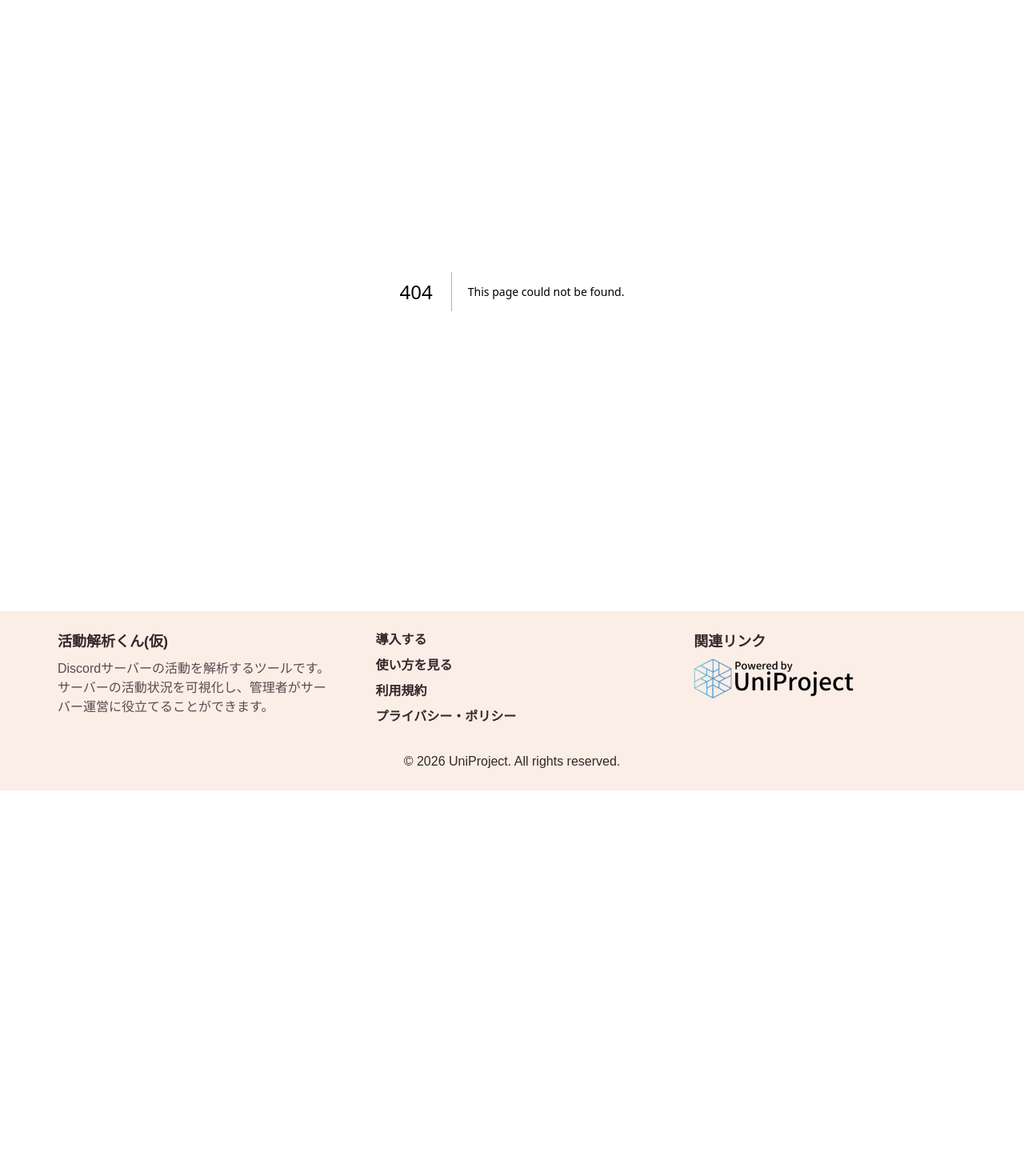
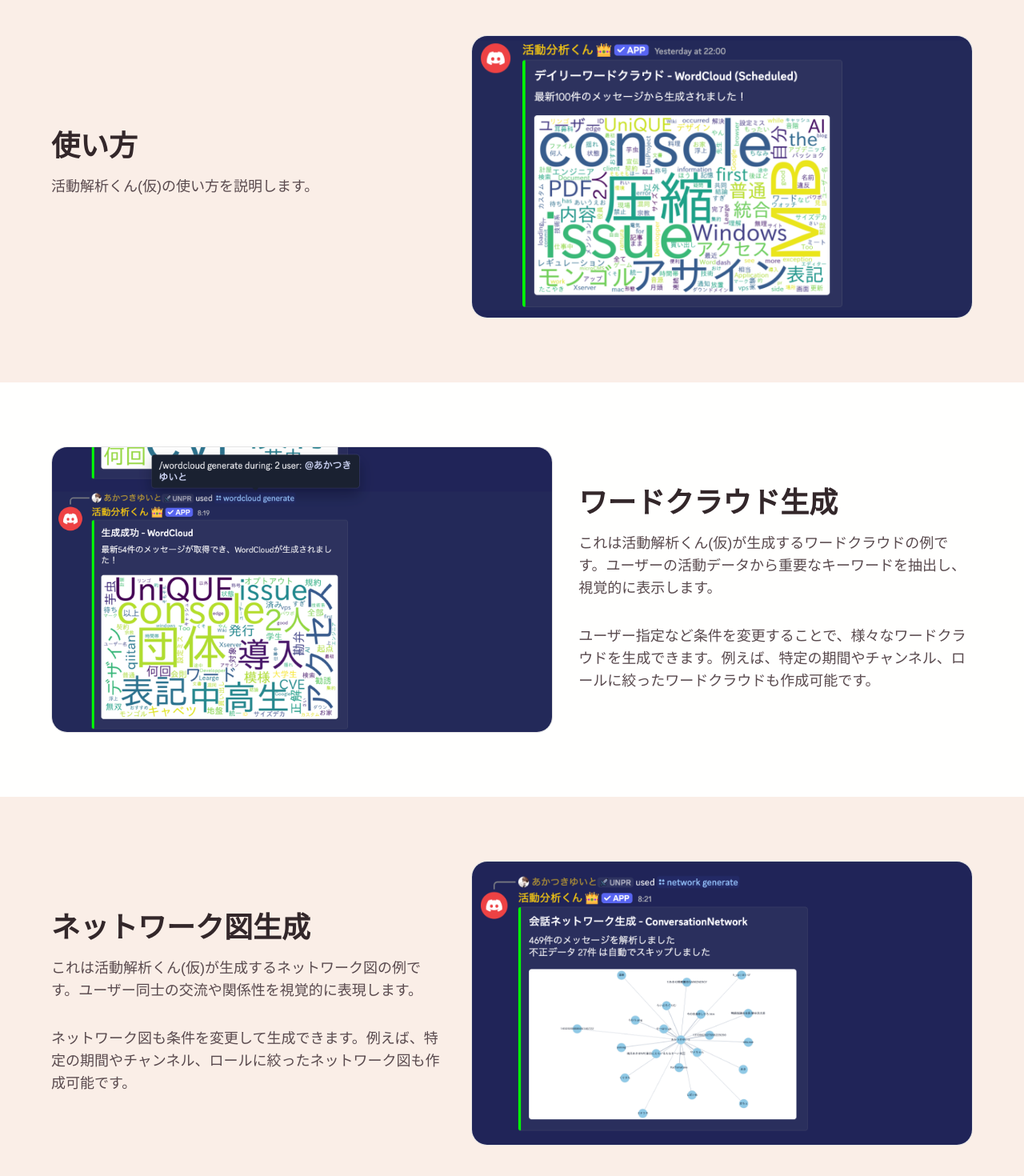
Before and after one commit to UniPro-tech/AnalyzeBotSite, a Next.js app: page /howto in a window 1280 px wide. Before the commit this address had no page. Shown: the part 116-1586 px from the top of the page at 80% size. Before the commit the page ends 1104 px from the top, so only its background shows below. Built offline with nearby package versions, Linux system fonts and the light colour scheme.

Commit message:
Add HowToUse page with detailed usage instructions and examples for 活動解析くん(仮)

```diff
--- /dev/null
+++ b/src/app/howto/page.tsx
@@ -0,0 +1,124 @@
+import Image from "next/image";
+import { HeroStyles, PrimaryStyles } from "@/constants/styles";
+
+export default function HowToUse() {
+  return (
+    <main className="flex min-h-screen flex-col items-center justify-start">
+      <section id="hero" className={HeroStyles.wrapper}>
+        <div className={HeroStyles.layouts.imageSide}>
+          <div className="w-full lg:w-[44%]">
+            <div className="mx-auto max-w-xl text-center lg:mx-0 lg:text-left">
+              <h2 className={`${HeroStyles.headline} mb-4`}>使い方</h2>
+              <p className={`${HeroStyles.paragraph} mb-8`}>
+                活動解析くん(仮)の使い方を説明します。
+              </p>
+            </div>
+          </div>
+
+          <div className="w-full lg:w-[56%]">
+            <div className="relative mx-auto max-w-3xl">
+              <Image
+                src="/imgs/sample/daily_cloud_01.png"
+                alt="How to use"
+                width={1200}
+                height={800}
+                style={{ objectFit: "cover" }}
+                className="w-full h-auto rounded-[20px] border border-black/10 bg-white"
+              />
+            </div>
+          </div>
+        </div>
+      </section>
+      <section id="wordcloud" className={PrimaryStyles.wrapper}>
+        <div className={PrimaryStyles.layouts.imageSide}>
+          <div className="w-full lg:w-[56%]">
+            <div className="relative mx-auto max-w-3xl">
+              <Image
+                src="/imgs/sample/manual_cloud_01.png"
+                alt="Word Cloud Example"
+                width={1200}
+                height={800}
+                style={{ objectFit: "cover" }}
+                className="w-full h-auto rounded-[20px] border border-black/10 bg-white"
+              />
+            </div>
+          </div>
+
+          <div className="w-full lg:w-[44%]">
+            <div className="mx-auto max-w-xl text-center lg:mx-0 lg:text-left">
+              <h2 className={`${PrimaryStyles.headline} mb-4`}>
+                ワードクラウド生成
+              </h2>
+              <p className={`${PrimaryStyles.paragraph} mb-8`}>
+                これは活動解析くん(仮)が生成するワードクラウドの例です。ユーザーの活動データから重要なキーワードを抽出し、視覚的に表示します。
+              </p>
+              <p className={`${PrimaryStyles.paragraph}`}>
+                ユーザー指定など条件を変更することで、様々なワードクラウドを生成できます。例えば、特定の期間やチャンネル、ロールに絞ったワードクラウドも作成可能です。
+              </p>
+            </div>
+          </div>
+        </div>
+      </section>
+      <section className={HeroStyles.wrapper}>
+        <div className={HeroStyles.layouts.imageSide}>
+          <div className="w-full lg:w-[44%]">
+            <div className="mx-auto max-w-xl text-center lg:mx-0 lg:text-left">
+              <h2 className={`${HeroStyles.headline} mb-4`}>
+                ネットワーク図生成
+              </h2>
+              <p className={`${HeroStyles.paragraph} mb-8`}>
+                これは活動解析くん(仮)が生成するネットワーク図の例です。ユーザー同士の交流や関係性を視覚的に表現します。
+              </p>
+              <p className={`${HeroStyles.paragraph}`}>
+                ネットワーク図も条件を変更して生成できます。例えば、特定の期間やチャンネル、ロールに絞ったネットワーク図も作成可能です。
+              </p>
+            </div>
+          </div>
+
+          <div className="w-full lg:w-[56%]">
+            <div className="relative mx-auto max-w-3xl">
+              <Image
+                src="/imgs/sample/manual_network_01.png"
+                alt="Network Graph Example"
+                width={1200}
+                height={800}
+                style={{ objectFit: "cover" }}
+                className="w-full h-auto rounded-[20px] border border-black/10 bg-white"
+              />
+            </div>
+          </div>
+        </div>
+      </section>
+      <section id="scheduled-cloud" className={PrimaryStyles.wrapper}>
+        <div className={PrimaryStyles.layouts.imageSide}>
+          <div className="w-full lg:w-[56%]">
+            <div className="relative mx-auto max-w-3xl">
+              <Image
+                src="/imgs/sample/daily_cloud_01.png"
+                alt="Scheduled Cloud Example"
+                width={1200}
+                height={800}
+                style={{ objectFit: "cover" }}
+                className="w-full h-auto rounded-[20px] border border-black/10 bg-white"
+              />
+            </div>
+          </div>
+
+          <div className="w-full lg:w-[44%]">
+            <div className="mx-auto max-w-xl text-center lg:mx-0 lg:text-left">
+              <h2 className={`${PrimaryStyles.headline} mb-4`}>
+                予約ワードクラウド生成
+              </h2>
+              <p className={`${PrimaryStyles.paragraph} mb-8`}>
+                これは活動解析くん(仮)が生成する予約ワードクラウドの例です。ユーザーが指定した期間に応じて、自動的にワードクラウドが生成されます。
+              </p>
+              <p>
+                毎日生成すれば、モデレーターがどの話題が注目されているかを把握できるだけでなく、サーバーメンバーの話のネタにもつながります！
+              </p>
+            </div>
+          </div>
+        </div>
+      </section>
+    </main>
+  );
+}
--- a/src/constants/styles.ts
+++ b/src/constants/styles.ts
@@ -75,3 +75,14 @@ export const HomeStyles = {
     emptyText: `rounded-xl bg-(--primary-card-background) px-5 py-6 text-(--primary-paragraph)`,
   },
 };
+
+export const PrimaryStyles = {
+  wrapper: `w-full py-20 bg-(--primary-background) text-(--primary-headline) p-4`,
+  layouts: {
+    imageSide: `max-w-6xl mx-auto flex flex-col lg:flex-row items-center gap-8`,
+  },
+  headline: `text-4xl font-bold`,
+  subHeadline: `text-2xl text-(--primary-sub-headline)`,
+  paragraph: `text-lg text-(--primary-paragraph)`,
+  button: `px-6 py-3 bg-(--primary-button) text-(--primary-button-text) rounded-lg hover:bg-(--primary-button-hover) transition-colors cursor-pointer`,
+};
```
Also changed, not shown: public/imgs/sample/manual_cloud_01.png (added), public/imgs/sample/manual_network_01.png.
